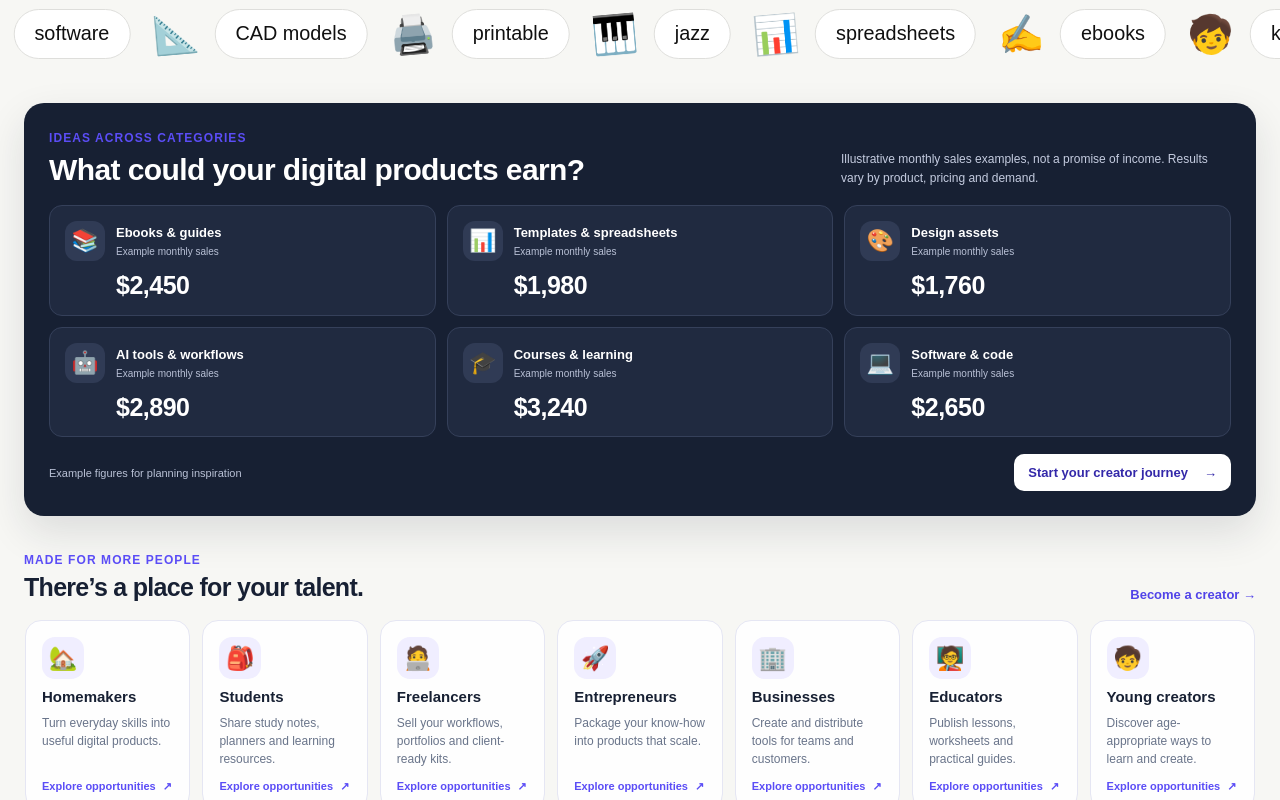
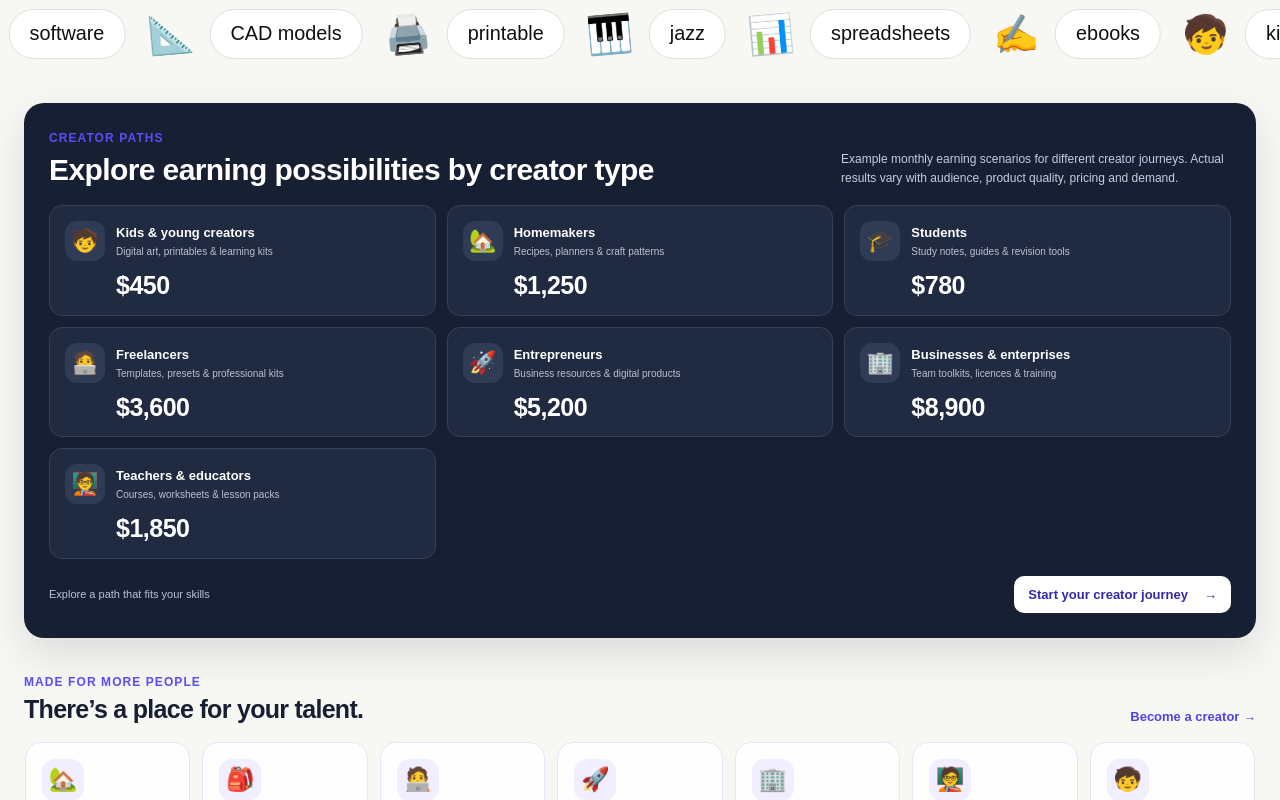
Before and after one commit to agnengineeringselectricals-crypto/diginanba, a Next.js app: page / in a window 1280 px wide. Shown: the part 1070-1870 px from the top of the page. Built offline with nearby package versions, Linux system fonts and the light colour scheme; no server answers; the database is empty.

Commit message:
Show creator-type earning scenarios for kids, homemakers, students, freelancers and businesses

```diff
--- a/app/CreatorEarningsShowcase.tsx
+++ b/app/CreatorEarningsShowcase.tsx
@@ -14,12 +14,13 @@ const audiences = [
 ];
 
 const creatorEarningExamples = [
-  { icon: '📚', category: 'Ebooks & guides', amount: '$2,450', detail: 'Example monthly sales' },
-  { icon: '📊', category: 'Templates & spreadsheets', amount: '$1,980', detail: 'Example monthly sales' },
-  { icon: '🎨', category: 'Design assets', amount: '$1,760', detail: 'Example monthly sales' },
-  { icon: '🤖', category: 'AI tools & workflows', amount: '$2,890', detail: 'Example monthly sales' },
-  { icon: '🎓', category: 'Courses & learning', amount: '$3,240', detail: 'Example monthly sales' },
-  { icon: '💻', category: 'Software & code', amount: '$2,650', detail: 'Example monthly sales' },
+  { icon: '🧒', category: 'Kids & young creators', amount: '$450', detail: 'Digital art, printables & learning kits' },
+  { icon: '🏡', category: 'Homemakers', amount: '$1,250', detail: 'Recipes, planners & craft patterns' },
+  { icon: '🎓', category: 'Students', amount: '$780', detail: 'Study notes, guides & revision tools' },
+  { icon: '🧑‍💻', category: 'Freelancers', amount: '$3,600', detail: 'Templates, presets & professional kits' },
+  { icon: '🚀', category: 'Entrepreneurs', amount: '$5,200', detail: 'Business resources & digital products' },
+  { icon: '🏢', category: 'Businesses & enterprises', amount: '$8,900', detail: 'Team toolkits, licences & training' },
+  { icon: '🧑‍🏫', category: 'Teachers & educators', amount: '$1,850', detail: 'Courses, worksheets & lesson packs' },
 ];
 
 const possibilityRows = [
@@ -42,9 +43,9 @@ export default function CreatorEarningsShowcase() {
       </div>
 
       <div className="dn-earning-examples">
-        <div className="dn-earning-examples-heading"><div><span className="dn-creator-kicker">Ideas across categories</span><h3>What could your digital products earn?</h3></div><p>Illustrative monthly sales examples, not a promise of income. Results vary by product, pricing and demand.</p></div>
+        <div className="dn-earning-examples-heading"><div><span className="dn-creator-kicker">Creator paths</span><h3>Explore earning possibilities by creator type</h3></div><p>Example monthly earning scenarios for different creator journeys. Actual results vary with audience, product quality, pricing and demand.</p></div>
         <div className="dn-earning-grid">{creatorEarningExamples.map((item) => <article className="dn-earning-example" key={item.category}><span className="dn-earning-example-icon" aria-hidden="true">{item.icon}</span><div className="dn-earning-example-copy"><strong>{item.category}</strong><small>{item.detail}</small></div><b>{item.amount}</b></article>)}</div>
-        <div className="dn-earning-examples-footer"><span>Example figures for planning inspiration</span><Link className="dn-creator-cta" href="/signup">Start your creator journey <span aria-hidden="true">→</span></Link></div>
+        <div className="dn-earning-examples-footer"><span>Explore a path that fits your skills</span><Link className="dn-creator-cta" href="/signup">Start your creator journey <span aria-hidden="true">→</span></Link></div>
       </div>
 
       <div className="dn-audience-heading"><div><span className="dn-creator-kicker">Made for more people</span><h3>There’s a place for your talent.</h3></div><Link href="/signup">Become a creator →</Link></div>
```
